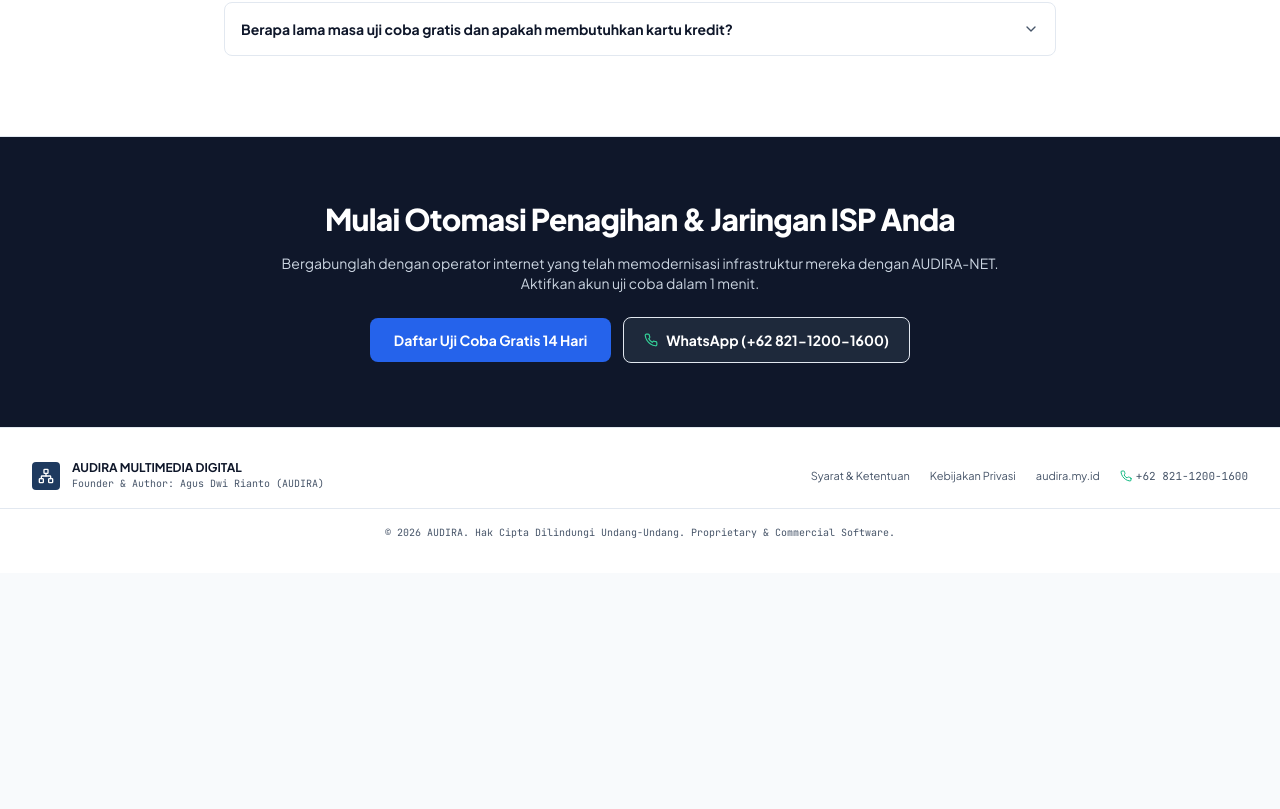
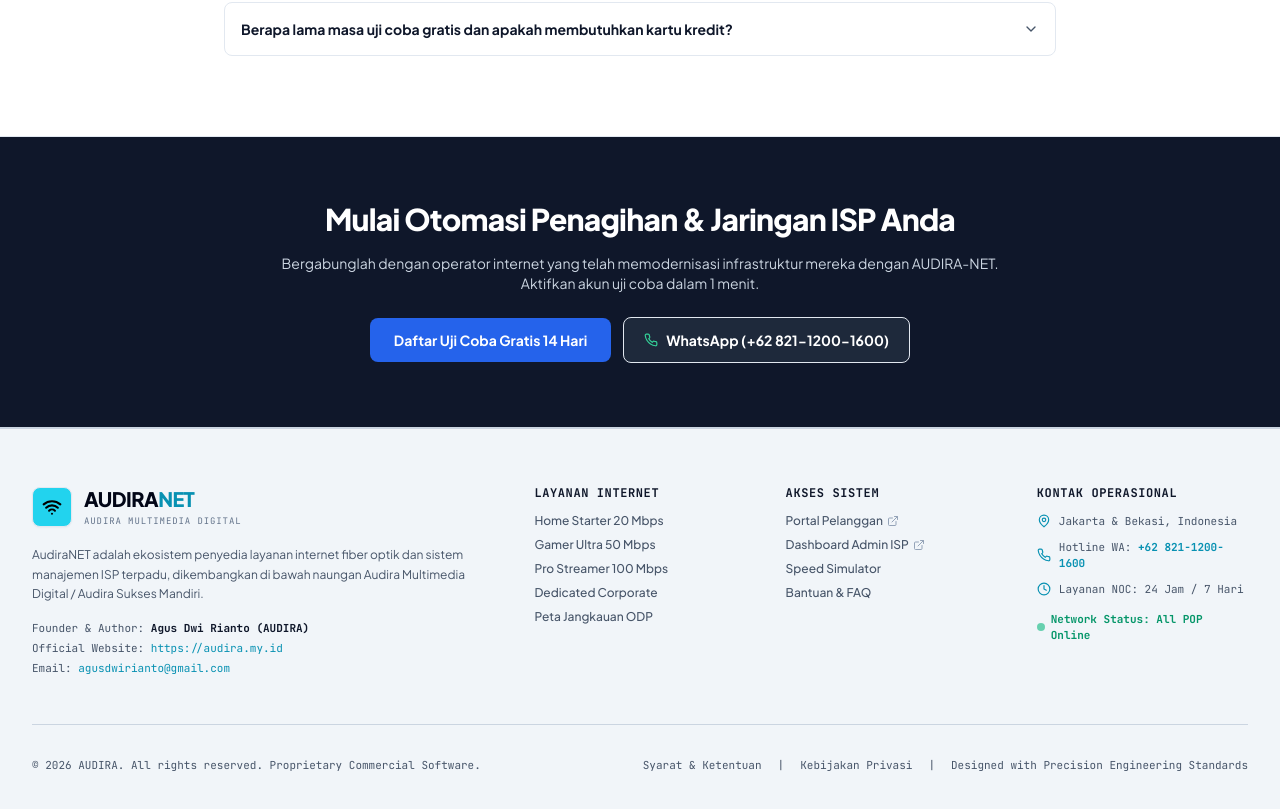
Before and after one commit to Audira141415/AUDIRA-BILLING, a Next.js app in the folder apps/frontend/: page /landing in a window 1280 px wide. Shown: the part 4537-5346 px from the top of the page. Before the commit the page ends 5110 px from the top, so only its background shows below. Built offline with nearby package versions, Linux system fonts and the light colour scheme; no server answers.

Commit message:
feat(footer): implement comprehensive 4-column corporate operational footer matching ecosystem standard

```diff
--- a/apps/frontend/src/pages/landing.tsx
+++ b/apps/frontend/src/pages/landing.tsx
@@ -1244,35 +1244,203 @@
         </div>
       </section>
 
-      {/* ─── 10. Corporate Footer ───────────────────────────────────────── */}
-      <footer className="py-8 bg-[var(--app-card)] text-[var(--app-text)] text-xs border-t border-[var(--app-border)]">
-        <div className="max-w-7xl mx-auto px-4 sm:px-6 lg:px-8 flex flex-col sm:flex-row items-center justify-between gap-4">
-          <div className="flex items-center gap-3">
-            <div className="w-7 h-7 rounded bg-[var(--primitive-navy-800)] dark:bg-blue-600 flex items-center justify-center text-white">
-              <Network className="w-4 h-4" />
-            </div>
-            <div>
-              <p className="font-bold text-[var(--app-text)]">AUDIRA MULTIMEDIA DIGITAL</p>
-              <p className="text-[10px] text-[var(--app-text-muted)] font-mono">
-                Founder &amp; Author: Agus Dwi Rianto (AUDIRA)
+      {/* ─── 10. Comprehensive Corporate & Operational Footer ─────────── */}
+      <footer className="bg-slate-100 dark:bg-[#05070d] text-slate-600 dark:text-gray-400 text-xs py-14 border-t-2 border-slate-300 dark:border-gray-800 transition-colors">
+        <div className="max-w-7xl mx-auto px-4 sm:px-6 lg:px-8">
+          <div className="grid grid-cols-1 md:grid-cols-2 lg:grid-cols-5 gap-10">
+            {/* Brand & Author (Spans 2 columns) */}
+            <div className="lg:col-span-2 space-y-4">
+              <div className="flex items-center gap-3">
+                <div className="w-10 h-10 bg-cyan-400 border-2 border-black rounded-lg shadow-[2px_2px_0px_#000] flex items-center justify-center text-black font-black">
+                  <Wifi className="w-5 h-5 stroke-[2.5]" />
+                </div>
+                <div>
+                  <span className="text-xl font-black uppercase tracking-tight text-slate-950 dark:text-white">
+                    Audira<span className="text-cyan-600 dark:text-cyan-400">NET</span>
+                  </span>
+                  <span className="block text-[9px] font-mono tracking-widest text-slate-500 dark:text-gray-400 uppercase">
+                    Audira Multimedia Digital
+                  </span>
+                </div>
+              </div>
+
+              <p className="text-slate-600 dark:text-gray-400 leading-relaxed text-xs">
+                AudiraNET adalah ekosistem penyedia layanan internet fiber optik dan sistem manajemen ISP terpadu, dikembangkan di bawah naungan Audira Multimedia Digital / Audira Sukses Mandiri.
               </p>
-            </div>
-          </div>
-
-          <div className="flex flex-wrap items-center gap-5 text-[11px] text-[var(--app-text-muted)]">
-            <Link href="/terms" className="hover:text-blue-600 transition">Syarat &amp; Ketentuan</Link>
-            <Link href="/privacy" className="hover:text-blue-600 transition">Kebijakan Privasi</Link>
-            <a href="https://audira.my.id" target="_blank" rel="noopener noreferrer" className="hover:text-blue-600 transition">
-              audira.my.id
-            </a>
-            <a href="https://wa.me/6282112001600" className="hover:text-emerald-600 transition font-mono flex items-center gap-1">
-              <Phone size={12} className="text-emerald-500" />
-              +62 821-1200-1600
-            </a>
-          </div>
-        </div>
-        <div className="max-w-7xl mx-auto px-4 sm:px-6 lg:px-8 mt-4 pt-4 border-t border-[var(--app-border)] text-center text-[10px] text-[var(--app-text-muted)] font-mono">
-          &copy; {new Date().getFullYear()} AUDIRA. Hak Cipta Dilindungi Undang-Undang. Proprietary &amp; Commercial Software.
+
+              <div className="font-mono text-[11px] text-slate-600 dark:text-gray-400 space-y-1">
+                <p>
+                  Founder &amp; Author: <strong className="text-slate-900 dark:text-white font-bold">Agus Dwi Rianto (AUDIRA)</strong>
+                </p>
+                <p>
+                  Official Website:{' '}
+                  <a
+                    href="https://audira.my.id"
+                    target="_blank"
+                    rel="noopener noreferrer"
+                    className="text-cyan-600 dark:text-cyan-400 hover:underline"
+                  >
+                    https://audira.my.id
+                  </a>
+                </p>
+                <p>
+                  Email:{' '}
+                  <a
+                    href="mailto:agusdwirianto@gmail.com"
+                    className="text-cyan-600 dark:text-cyan-400 hover:underline"
+                  >
+                    agusdwirianto@gmail.com
+                  </a>
+                </p>
+              </div>
+            </div>
+
+            {/* Column 2: LAYANAN INTERNET */}
+            <div className="space-y-3">
+              <h4 className="text-slate-900 dark:text-white font-mono font-bold uppercase tracking-wider text-xs">
+                LAYANAN INTERNET
+              </h4>
+              <ul className="space-y-2 font-medium">
+                <li>
+                  <button
+                    type="button"
+                    onClick={() => openAuthModal('REGISTER', 'starter')}
+                    className="hover:text-cyan-600 dark:hover:text-cyan-400 transition-colors text-left cursor-pointer"
+                  >
+                    Home Starter 20 Mbps
+                  </button>
+                </li>
+                <li>
+                  <button
+                    type="button"
+                    onClick={() => openAuthModal('REGISTER', 'pro')}
+                    className="hover:text-cyan-600 dark:hover:text-cyan-400 transition-colors text-left cursor-pointer"
+                  >
+                    Gamer Ultra 50 Mbps
+                  </button>
+                </li>
+                <li>
+                  <button
+                    type="button"
+                    onClick={() => openAuthModal('REGISTER', 'pro')}
+                    className="hover:text-cyan-600 dark:hover:text-cyan-400 transition-colors text-left cursor-pointer"
+                  >
+                    Pro Streamer 100 Mbps
+                  </button>
+                </li>
+                <li>
+                  <button
+                    type="button"
+                    onClick={() => openAuthModal('REGISTER', 'enterprise')}
+                    className="hover:text-cyan-600 dark:hover:text-cyan-400 transition-colors text-left cursor-pointer"
+                  >
+                    Dedicated Corporate
+                  </button>
+                </li>
+                <li>
+                  <a
+                    href="#arsitektur"
+                    className="hover:text-cyan-600 dark:hover:text-cyan-400 transition-colors text-left"
+                  >
+                    Peta Jangkauan ODP
+                  </a>
+                </li>
+              </ul>
+            </div>
+
+            {/* Column 3: AKSES SISTEM */}
+            <div className="space-y-3">
+              <h4 className="text-slate-900 dark:text-white font-mono font-bold uppercase tracking-wider text-xs">
+                AKSES SISTEM
+              </h4>
+              <ul className="space-y-2 font-medium">
+                <li>
+                  <a
+                    href="http://localhost:3219"
+                    target="_blank"
+                    rel="noopener noreferrer"
+                    className="hover:text-cyan-600 dark:hover:text-cyan-400 transition-colors flex items-center gap-1"
+                  >
+                    <span>Portal Pelanggan</span>
+                    <ExternalLink className="w-3 h-3 text-slate-400 dark:text-gray-500" />
+                  </a>
+                </li>
+                <li>
+                  <button
+                    type="button"
+                    onClick={() => openAuthModal('LOGIN')}
+                    className="hover:text-cyan-600 dark:hover:text-cyan-400 transition-colors flex items-center gap-1 cursor-pointer text-left"
+                  >
+                    <span>Dashboard Admin ISP</span>
+                    <ExternalLink className="w-3 h-3 text-slate-400 dark:text-gray-500" />
+                  </button>
+                </li>
+                <li>
+                  <a href="#kalkulator" className="hover:text-cyan-600 dark:hover:text-cyan-400 transition-colors">
+                    Speed Simulator
+                  </a>
+                </li>
+                <li>
+                  <a href="#faq" className="hover:text-cyan-600 dark:hover:text-cyan-400 transition-colors">
+                    Bantuan &amp; FAQ
+                  </a>
+                </li>
+              </ul>
+            </div>
+
+            {/* Column 4: KONTAK OPERASIONAL */}
+            <div className="space-y-3">
+              <h4 className="text-slate-900 dark:text-white font-mono font-bold uppercase tracking-wider text-xs">
+                KONTAK OPERASIONAL
+              </h4>
+              <div className="space-y-2.5 font-mono text-[11px] text-slate-600 dark:text-gray-400">
+                <p className="flex items-center gap-2">
+                  <MapPin className="w-3.5 h-3.5 text-cyan-600 dark:text-cyan-400 shrink-0" />
+                  <span>Jakarta &amp; Bekasi, Indonesia</span>
+                </p>
+                <p className="flex items-center gap-2">
+                  <Phone className="w-3.5 h-3.5 text-cyan-600 dark:text-cyan-400 shrink-0" />
+                  <span>
+                    Hotline WA:{' '}
+                    <a
+                      href="https://wa.me/6282112001600"
+                      target="_blank"
+                      rel="noopener noreferrer"
+                      className="text-cyan-600 dark:text-cyan-400 hover:underline font-bold"
+                    >
+                      +62 821-1200-1600
+                    </a>
+                  </span>
+                </p>
+                <p className="flex items-center gap-2">
+                  <Clock className="w-3.5 h-3.5 text-cyan-600 dark:text-cyan-400 shrink-0" />
+                  <span>Layanan NOC: 24 Jam / 7 Hari</span>
+                </p>
+                <p className="text-emerald-600 dark:text-emerald-400 font-bold flex items-center gap-1.5 pt-1">
+                  <span className="w-2 h-2 rounded-full bg-emerald-500 animate-pulse"></span>
+                  <span>Network Status: All POP Online</span>
+                </p>
+              </div>
+            </div>
+          </div>
+
+          {/* Bottom Copyright & Compliance Bar */}
+          <div className="mt-12 pt-8 border-t border-slate-300 dark:border-gray-800 flex flex-wrap items-center justify-between gap-4 font-mono text-[11px] text-slate-600 dark:text-gray-400">
+            <p>
+              &copy; {new Date().getFullYear()} AUDIRA. All rights reserved. Proprietary Commercial Software.
+            </p>
+            <div className="flex items-center gap-4">
+              <Link href="/terms" className="hover:text-cyan-600 dark:hover:text-cyan-400 transition">
+                Syarat &amp; Ketentuan
+              </Link>
+              <span>|</span>
+              <Link href="/privacy" className="hover:text-cyan-600 dark:hover:text-cyan-400 transition">
+                Kebijakan Privasi
+              </Link>
+              <span>|</span>
+              <span>Designed with Precision Engineering Standards</span>
+            </div>
+          </div>
         </div>
       </footer>
 
```
